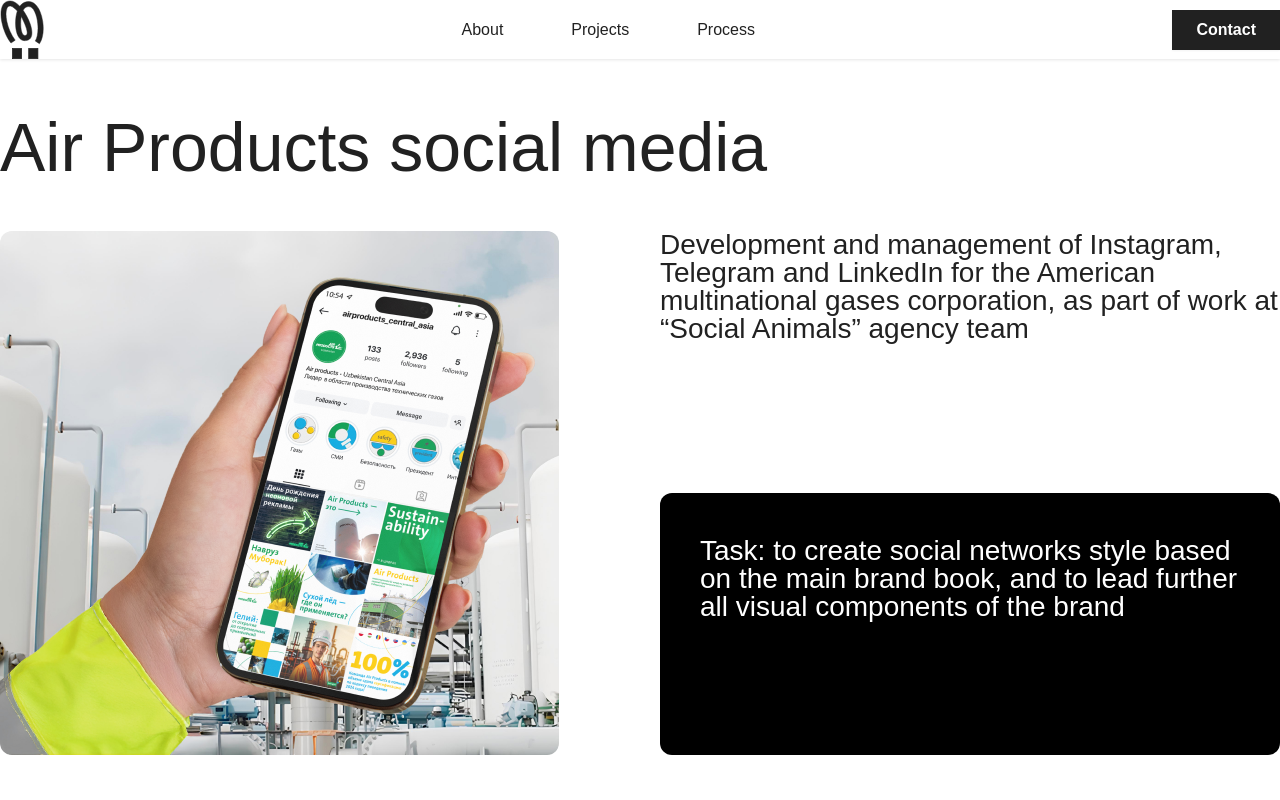
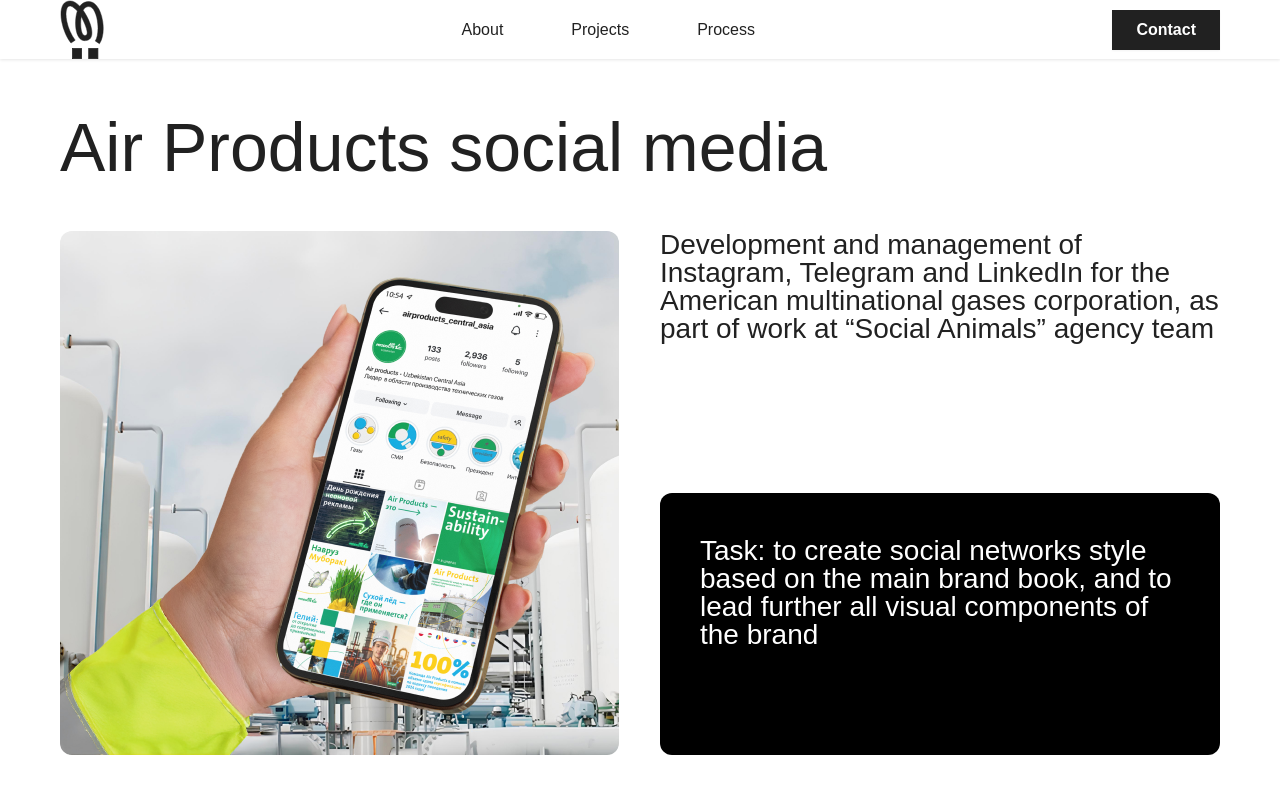
Before and after one commit to Simplorios/evgeniia-portfolio, a Next.js app: page /projects/air-products in a window 1280 px wide. Shown: the top 800 px of the page. Built offline with nearby package versions, Linux system fonts and the light colour scheme.

Commit message:
feat(*): container max width patched based on design

```diff
--- a/src/app/globals.css
+++ b/src/app/globals.css
@@ -20,6 +20,9 @@
   --color-primary-grey-background: var(--primary-grey-background);
 
   --shadow-header: 0px 1px 3px 0px #0000001A;
+
+  --breakpoint-xl: 72.5rem;
+  --breakpoint-2xl: initial;
 }
 
 /*@media (prefers-color-scheme: dark) {*/
```
